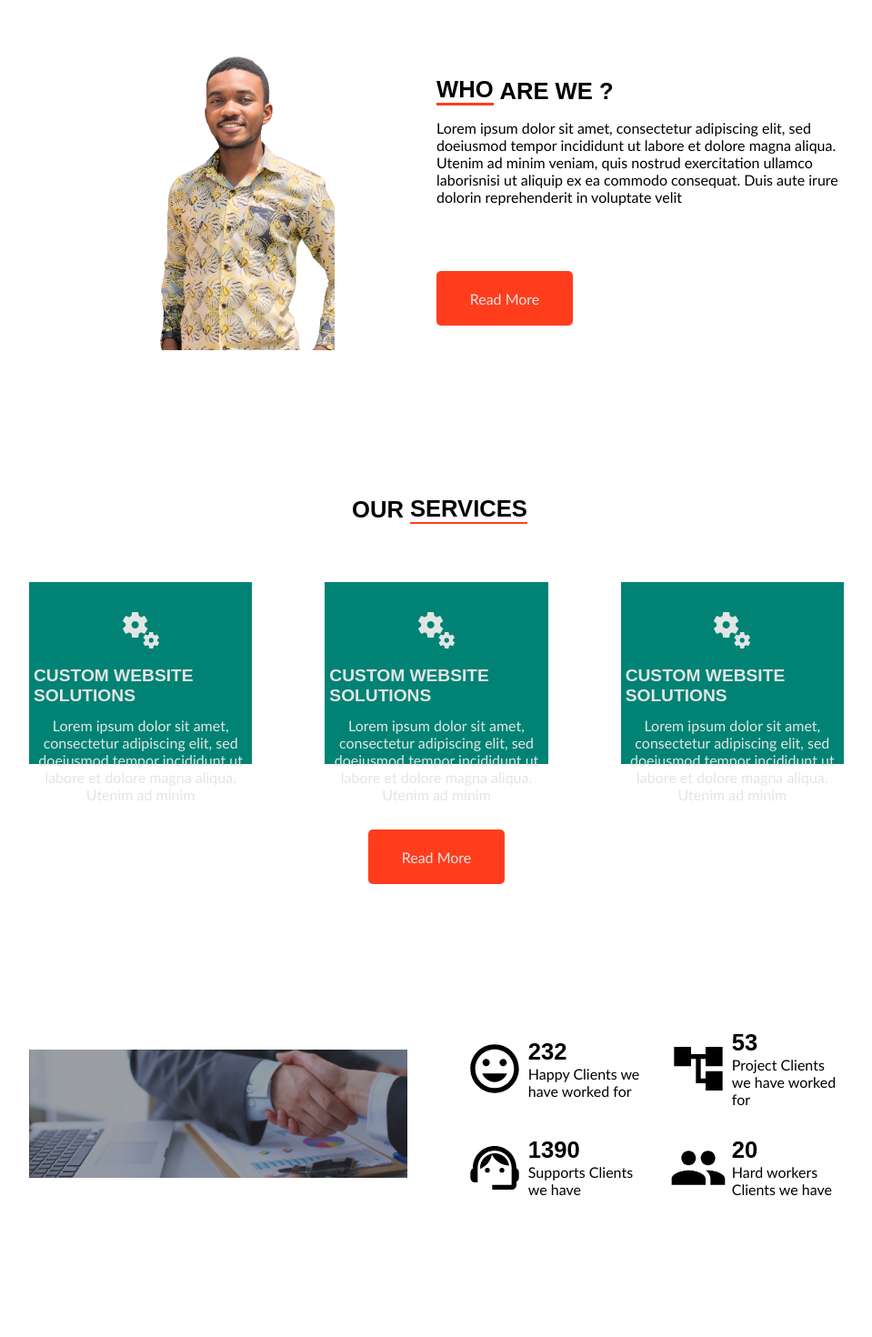
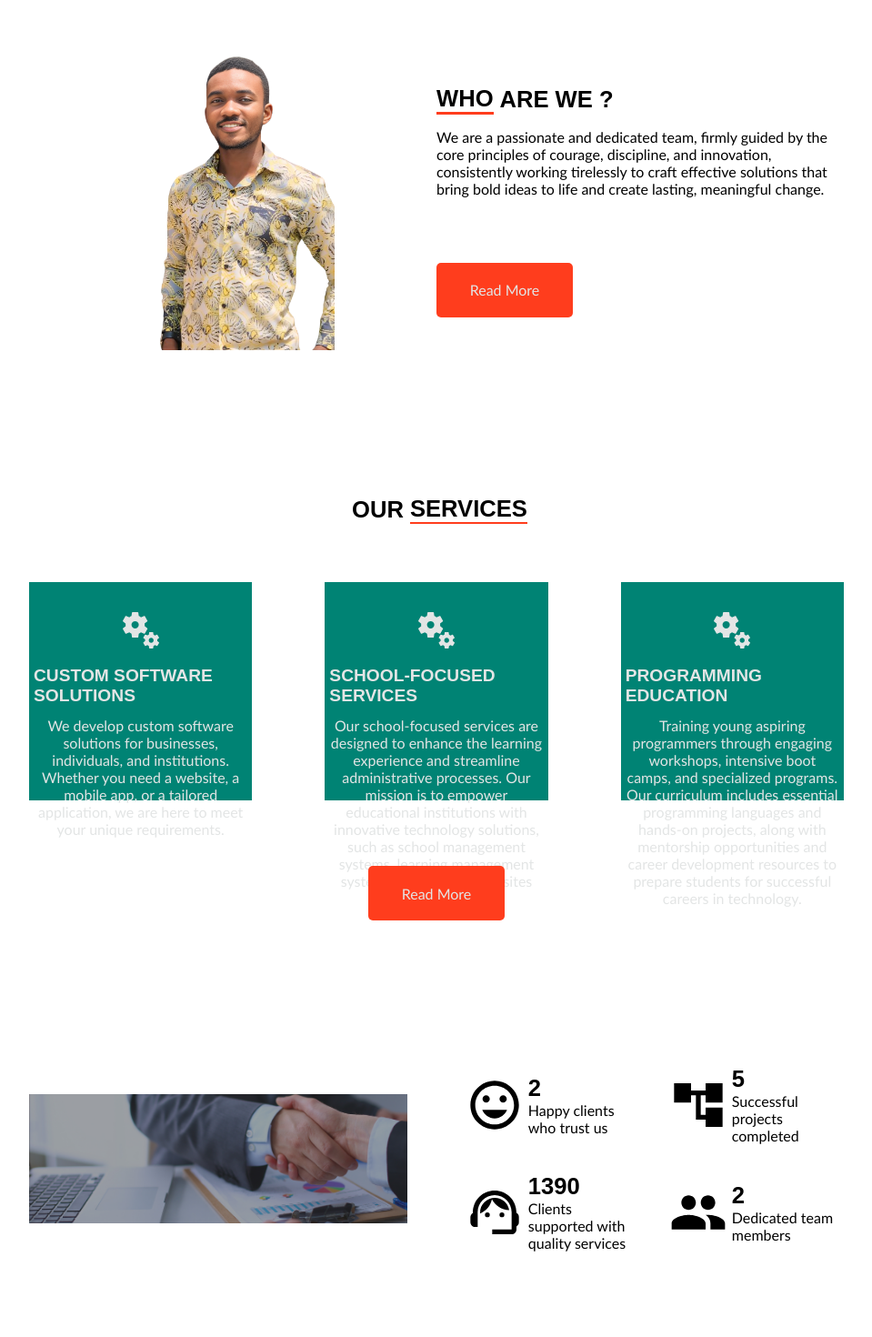
Before and after one commit to codinnovation/official-website, a Next.js app: page / in a window 1280 px wide. Shown: the part 840-2310 px from the top of the page at 91% size, without its empty margins (160-1119 px from the left). Built offline with nearby package versions, Linux system fonts and the light colour scheme; no server answers.

Commit message:
modifying the components

```diff
--- a/src/pages/about-us/index.js
+++ b/src/pages/about-us/index.js
@@ -36,7 +36,7 @@ function Index() {
             </div>
 
             <div className={styles.aboutTagline}>
-              <p>Lorem ipsum dolor sit amet, consectetur adipiscing elit, sed doeiusmod tempor incididunt ut labore et dolore magna aliqua. Utenim ad minim veniam, quis nostrud exercitation ullamco laborisnisi ut aliquip ex ea commodo consequat. Duis aute irure dolorin reprehenderit in voluptate velit</p>
+              <p>We are a passionate and dedicated team, firmly guided by the core principles of courage, discipline, and innovation, consistently working tirelessly to craft effective solutions that bring bold ideas to life and create lasting, meaningful change.</p>
 
             </div>
 
--- a/src/pages/company-status/index.jsx
+++ b/src/pages/company-status/index.jsx
@@ -38,8 +38,8 @@ function CompanyStatus() {
             >
               <MoodIcon className={styles.icon} />
               <div className={styles.statText}>
-                <h1>232</h1>
-                <p>Happy Clients we have worked for</p>
+                <h1>2</h1>
+                <p>Happy clients who trust us</p>{" "}
               </div>
             </motion.div>
 
@@ -52,8 +52,8 @@ function CompanyStatus() {
             >
               <AccountTreeIcon className={styles.icon} />
               <div className={styles.statText}>
-                <h1>53</h1>
-                <p>Project Clients we have worked for</p>
+                <h1>5</h1>
+                <p>Successful projects completed</p>{" "}
               </div>
             </motion.div>
 
@@ -67,7 +67,7 @@ function CompanyStatus() {
               <SupportAgentIcon className={styles.icon} />
               <div className={styles.statText}>
                 <h1>1390</h1>
-                <p>Supports Clients we have</p>
+                <p>Clients supported with quality services</p>{" "}
               </div>
             </motion.div>
 
@@ -80,8 +80,8 @@ function CompanyStatus() {
             >
               <PeopleIcon className={styles.icon} />
               <div className={styles.statText}>
-                <h1>20</h1>
-                <p>Hard workers Clients we have</p>
+                <h1>2</h1>
+                <p>Dedicated team members</p>{" "}
               </div>
             </motion.div>
           </div>
--- a/src/pages/footer/index.js
+++ b/src/pages/footer/index.js
@@ -8,6 +8,22 @@ import Image from "next/image";
 import CODLOGO from '../../../public/logo-w-2.png'
 
 function Footer() {
+  function GoToWhatsApp() {
+    let phoneNumber = "+233500976882";
+    let message = "Hello, I would like to inquire about...";
+    let whatsappURL = `https://wa.me/${phoneNumber}?text=${encodeURIComponent(
+      message
+    )}`;
+
+    window.open(whatsappURL, "_blank");
+  }
+
+  function GoToFacebook() {
+    let facebookURL =
+      "https://www.facebook.com/profile.php?id=61559909200927&sk=about";
+
+    window.open(facebookURL, "_blank");
+  }
   return (
     <>
       <motion.div
@@ -45,8 +61,8 @@ function Footer() {
             transition={{ delay: 1.5, duration: 0.8, ease: "easeInOut" }}
             viewport={{ once: true, amount: 0.1 }}
           >
-            <FacebookIcon className={styles.icon} />
-            <WhatsAppIcon className={styles.icon} />
+            <FacebookIcon className={styles.icon} onClick={GoToFacebook} />
+            <WhatsAppIcon className={styles.icon} onClick={GoToWhatsApp} />
             <XIcon className={styles.icon} />
           </motion.div>
         </div>
--- a/src/pages/navigation-bar/index.jsx
+++ b/src/pages/navigation-bar/index.jsx
@@ -2,8 +2,10 @@ import React, { useState } from "react";
 import styles from "../../styles/navigation.module.css";
 import CODLOGO from "../../../public/logo-2 (1).png";
 import MenuIcon from "@mui/icons-material/Menu";
+import CloseIcon from "@mui/icons-material/Close";
 import Link from "next/link";
 import Image from "next/image";
+import { motion } from "framer-motion";
 
 function Navbar() {
   const [menuOpen, setMenuOpen] = useState(false);
@@ -28,11 +30,37 @@ function Navbar() {
             <Link href="">Contact</Link>
           </div>
 
-          <div className={styles.menuIcon}>
-            <MenuIcon className={styles.icon} />
+          <div className={styles.menuIcon} onClick={toggleMenu}>
+            {menuOpen ? (
+              <CloseIcon className={styles.icon} />
+            ) : (
+              <MenuIcon className={styles.icon} />
+            )}
           </div>
         </div>
       </div>
+
+      {menuOpen && (
+        <motion.div
+          className={styles.sideMenu}
+          initial={{ y: "100%" }}
+          animate={{ y: 0 }}
+          exit={{ y: "100%" }}
+          transition={{ type: "spring", stiffness: 300, damping: 30 }}
+        >
+          <div className={styles.menuLogoContainer}>
+            <Image src={CODLOGO} width={100} height={100} alt="logo" />
+            <h2>Innovations</h2>
+          </div>
+          <div className={styles.menuLinks}>
+            <Link href="">Home</Link>
+            <Link href="">About</Link>
+            <Link href="">Services</Link>
+            <Link href="">Team</Link>
+            <Link href="">Contact</Link>
+          </div>
+        </motion.div>
+      )}
     </>
   );
 }
--- a/src/pages/service/index.js
+++ b/src/pages/service/index.js
@@ -25,8 +25,8 @@ function Index() {
               viewport={{ infinity: true }}
               className={styles.servicebox}>
               <MiscellaneousServicesIcon className={styles.icon} />
-              <h1>Custom Website solutions </h1>
-              <p>Lorem ipsum dolor sit amet, consectetur adipiscing elit, sed doeiusmod tempor incididunt ut labore et dolore magna aliqua. Utenim ad minim</p>
+              <h1>Custom Software Solutions </h1>
+              <p>We develop custom software solutions for businesses, individuals, and institutions. Whether you need a website, a mobile app, or a tailored application, we are here to meet your unique requirements.</p>
             </motion.div>
 
             <motion.div
@@ -36,8 +36,8 @@ function Index() {
               viewport={{ infinity: true }}
               className={styles.servicebox}>
               <MiscellaneousServicesIcon className={styles.icon} />
-              <h1>Custom Website solutions </h1>
-              <p>Lorem ipsum dolor sit amet, consectetur adipiscing elit, sed doeiusmod tempor incididunt ut labore et dolore magna aliqua. Utenim ad minim</p>
+              <h1>School-Focused Services </h1>
+              <p>Our school-focused services are designed to enhance the learning experience and streamline administrative processes. Our mission is to empower educational institutions with innovative technology solutions, such as school management systems, learning management systems, and custom websites tailored for schools.</p>
             </motion.div>
 
             <motion.div
@@ -47,8 +47,8 @@ function Index() {
               viewport={{ infinity: true }}
               className={styles.servicebox}>
               <MiscellaneousServicesIcon className={styles.icon} />
-              <h1>Custom Website solutions </h1>
-              <p>Lorem ipsum dolor sit amet, consectetur adipiscing elit, sed doeiusmod tempor incididunt ut labore et dolore magna aliqua. Utenim ad minim</p>
+              <h1>Programming Education </h1>
+              <p>Training young aspiring programmers through engaging workshops, intensive boot camps, and specialized programs. Our curriculum includes essential programming languages and hands-on projects, along with mentorship opportunities and career development resources to prepare students for successful careers in technology.</p>
             </motion.div>
           </div>
 
--- a/src/pages/showcase/index.js
+++ b/src/pages/showcase/index.js
@@ -15,7 +15,7 @@ function Showcase() {
             </div>
 
             <div className={styles.heroDescriptionTagline}>
-              <p>Sed autem laudantium dolores. Voluptatem itaque ea consequatur eveniet. Eum quas beatae cumque eum quaerat.</p>
+              <p>At the intersection of courage, discipline, and obedience, we unlock innovative possibilities that drive industries forward, creating new opportunities for growth and transformation</p>
             </div>
 
             <div className={styles.heroDescriptionButton}>
--- a/src/pages/top-bar/index.jsx
+++ b/src/pages/top-bar/index.jsx
@@ -1,6 +1,4 @@
 import React from "react";
-import Image from "next/image";
-import CODLOGO from "../../../public/logo-2 (1).png";
 import styles from "../../styles/top-bar.module.css";
 import MailOutlineIcon from "@mui/icons-material/MailOutline";
 import PhoneIphoneIcon from "@mui/icons-material/PhoneIphone";
@@ -8,10 +6,25 @@ import WhatsApp from "@mui/icons-material/WhatsApp";
 import FacebookOutlinedIcon from "@mui/icons-material/FacebookOutlined";
 import LinkedInIcon from "@mui/icons-material/LinkedIn";
 import InstagramIcon from "@mui/icons-material/Instagram";
-import Link from "next/link";
 import { motion } from "framer-motion";
 
 function Topbar() {
+  function GoToWhatsApp() {
+    let phoneNumber = "+233500976882";
+    let message = "Hello, I would like to inquire about...";
+    let whatsappURL = `https://wa.me/${phoneNumber}?text=${encodeURIComponent(
+      message
+    )}`;
+
+    window.open(whatsappURL, "_blank");
+  }
+
+  function GoToFacebook() {
+    let facebookURL =
+      "https://www.facebook.com/profile.php?id=61559909200927&sk=about";
+
+    window.open(facebookURL, "_blank");
+  }
   return (
     <>
       <motion.div
@@ -41,7 +54,7 @@ function Topbar() {
               whileTap={{ scale: 0.9 }}
             >
               <PhoneIphoneIcon className={styles.icon} />
-              <p>+233 597 063 145</p>
+              <p>+233 500 976 882</p>
             </motion.div>
           </motion.div>
 
@@ -55,6 +68,7 @@ function Topbar() {
               whileHover={{ scale: 1.1 }}
               whileTap={{ scale: 0.9 }}
               className={styles.icon}
+              onClick={GoToWhatsApp}
             >
               <WhatsApp />
             </motion.div>
@@ -62,6 +76,7 @@ function Topbar() {
               whileHover={{ scale: 1.1 }}
               whileTap={{ scale: 0.9 }}
               className={styles.icon}
+              onClick={GoToFacebook}
             >
               <FacebookOutlinedIcon />
             </motion.div>
--- a/src/styles/navigation.module.css
+++ b/src/styles/navigation.module.css
@@ -113,14 +113,14 @@
   }
 
   .navigationContent .companyLogo h1 {
-    font-size: 1.3em;
+    font-size: 1.1em;
     font-family: sans-serif;
     color: #fff;
     margin-left: 0.2em;
   }
 
   .navigationContainer .companyLogo img {
-    width: 7%;
+    width: 15%;
     height: auto;
   }
 
@@ -134,4 +134,55 @@
   .menuIcon .icon {
     color: #e3e5e5;
   }
+
+  .sideMenu {
+    position: fixed;
+    top: 0;
+    left: 0;
+    height: 100vh;
+    width: 70%;
+    background-color: #333;
+    z-index: 1000;
+    display: flex;
+    justify-content: flex-start;
+    align-items: center;
+    flex-direction: column;
+    padding-top: 50px;
+  }
+
+  .menuLogoContainer {
+    display: flex;
+    flex-direction: column;
+    align-items: center;
+    margin-bottom: 30px;
+  }
+
+  .menuLogoContainer img{
+    width: 50%;
+    height: auto;
+  }
+
+  .menuLogoContainer h2 {
+    color: #fff;
+    margin-top: 0.2em;
+    font-family: sans-serif;
+  }
+
+  .menuLinks {
+    display: flex;
+    flex-direction: column;
+    gap: 30px;
+  }
+
+  .menuLinks a {
+    color: #fff;
+    font-size: 1.1rem;
+    text-decoration: none;
+    transition: color 0.3s ease;
+    font-family: var( --tagline-text-font-family);
+  }
+
+  .menuLinks a:hover {
+    color: #ff3d1d;
+  }
 }
--- a/src/styles/service.module.css
+++ b/src/styles/service.module.css
@@ -33,7 +33,7 @@
 
 .servicebox {
   background-color: var(--top-bar);
-  height: 25vh;
+  height: 30vh;
   padding: 5px;
   width: 100%;
   display: flex;
```
